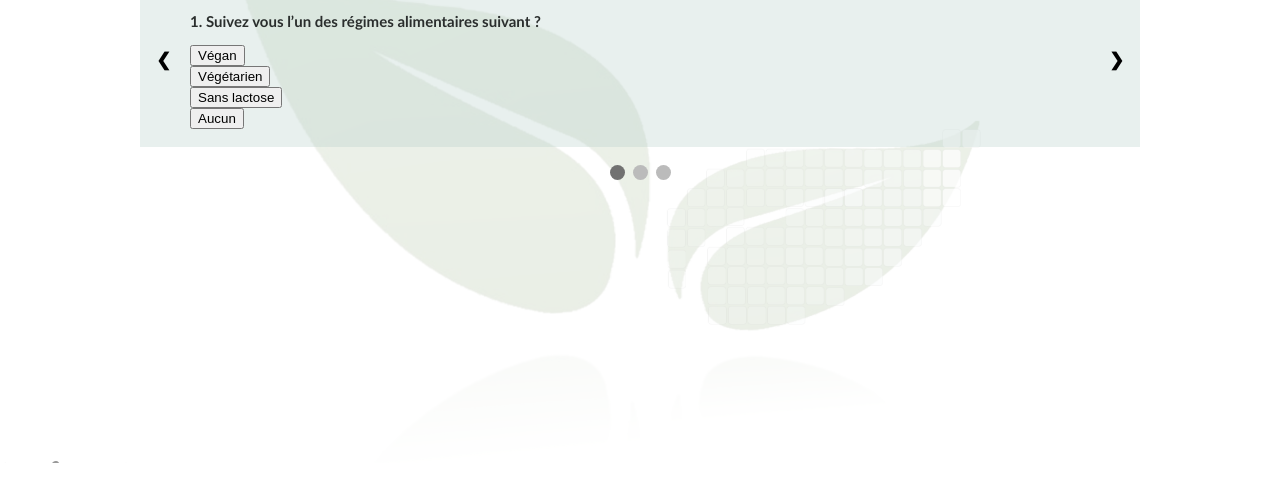
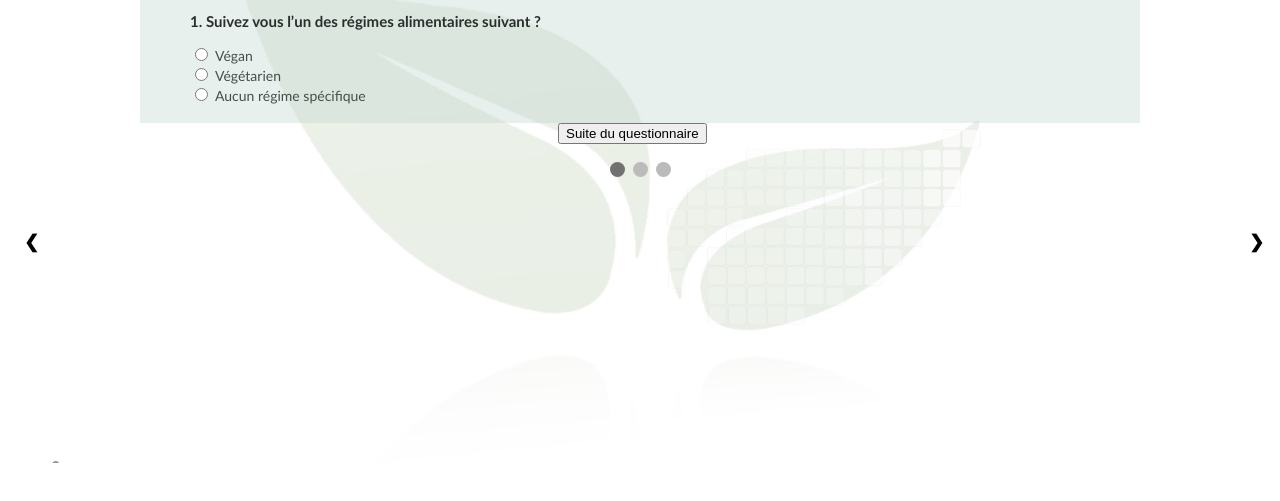
Before and after one commit to CTomm/ECORCE, a plain HTML site: page static/questionchoix.html in a window 1280 px wide. Shown: the part 163-664 px from the top of the page. Drawn offline with Linux system fonts and the light colour scheme.

Commit message:
button -> form

```diff
--- a/static/questionchoix.html
+++ b/static/questionchoix.html
@@ -33,7 +33,7 @@ https://css-tricks.com/building-a-simple-quiz/
  -->
 
 
-
+<form action="/choice" method="POST" id="___">
 
 <!-- Slideshow container -->
 <div class="slideshow-container">
@@ -47,19 +47,18 @@ https://css-tricks.com/building-a-simple-quiz/
         <h3>1. Suivez vous l’un des régimes alimentaires suivant ?</h3>
 
             <div>
-                <button onclick="window.location.href='questionv.html';"> Végan </button>
+                <input type="radio" name="Q0" id="Q0-A"required value="V" />
+                <label for="Q0-A">Végan </label>
             </div>
 
             <div>
-                <button onclick="window.location.href='questionvege.html';"> Végétarien </button>
+                <input type="radio" name="Q0" id="Q0-B"required value="Veg"/>
+                <label for="Q0-B">Végétarien </label>
             </div>
 
             <div>
-                <button onclick="window.location.href='question.html';"> Sans lactose </button>
-            </div>
-
-            <div>
-                <button onclick="window.location.href='question.html';"> Aucun </button>
+                <input type="radio" name="Q0" id="Q0-C"required value="A"/>
+                <label for="Q0-C">Aucun régime spécifique </label>
             </div> <br>
 
 
@@ -67,6 +66,12 @@ https://css-tricks.com/building-a-simple-quiz/
   </div>
 
 
+</div>
+
+  <input type="submit" value="Suite du questionnaire" id ="button_input1" />
+  <br>
+
+</div>
 
   <!-- Next and previous buttons -->
   <a class="prev" onclick="plusSlides(-1)">&#10094;</a>
@@ -81,7 +86,7 @@ https://css-tricks.com/building-a-simple-quiz/
   <span class="dot" onclick="currentSlide(3)"></span>
 </div>
 
-
+</form>
 
 
 
```
